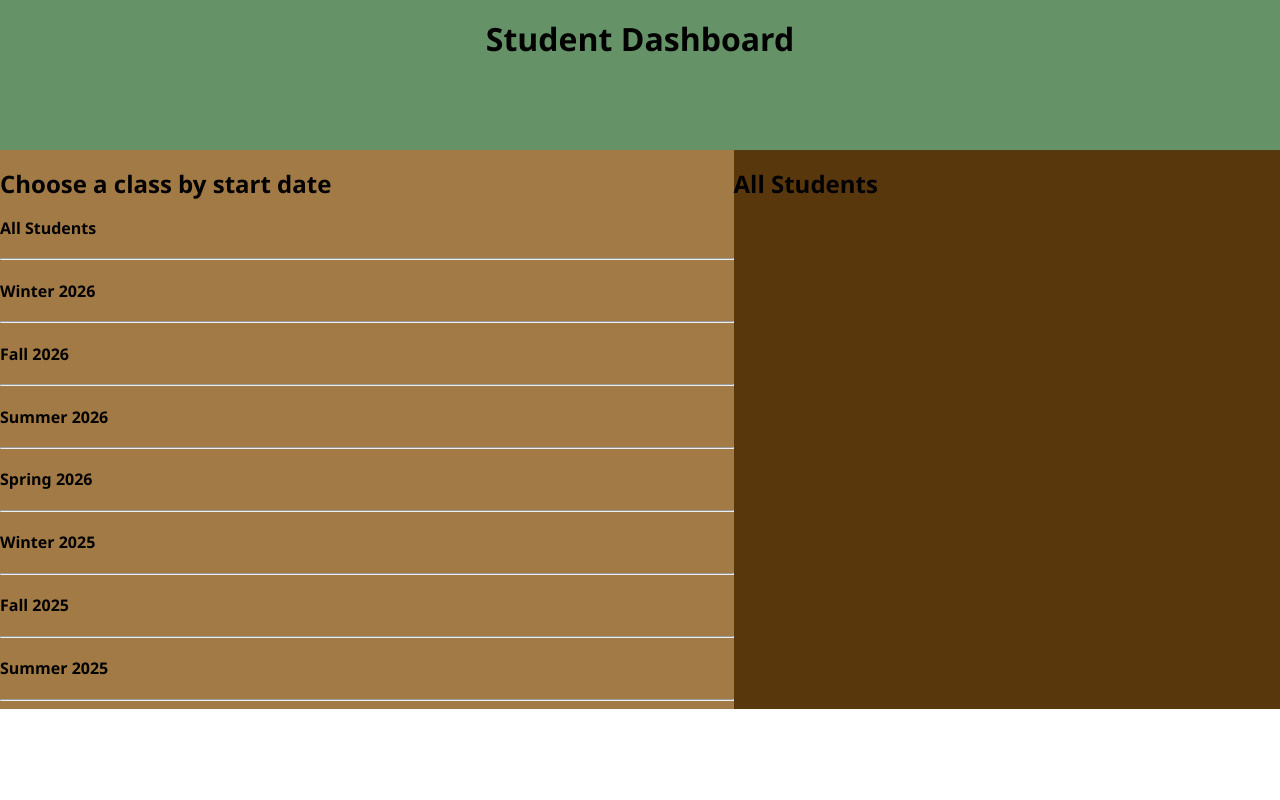
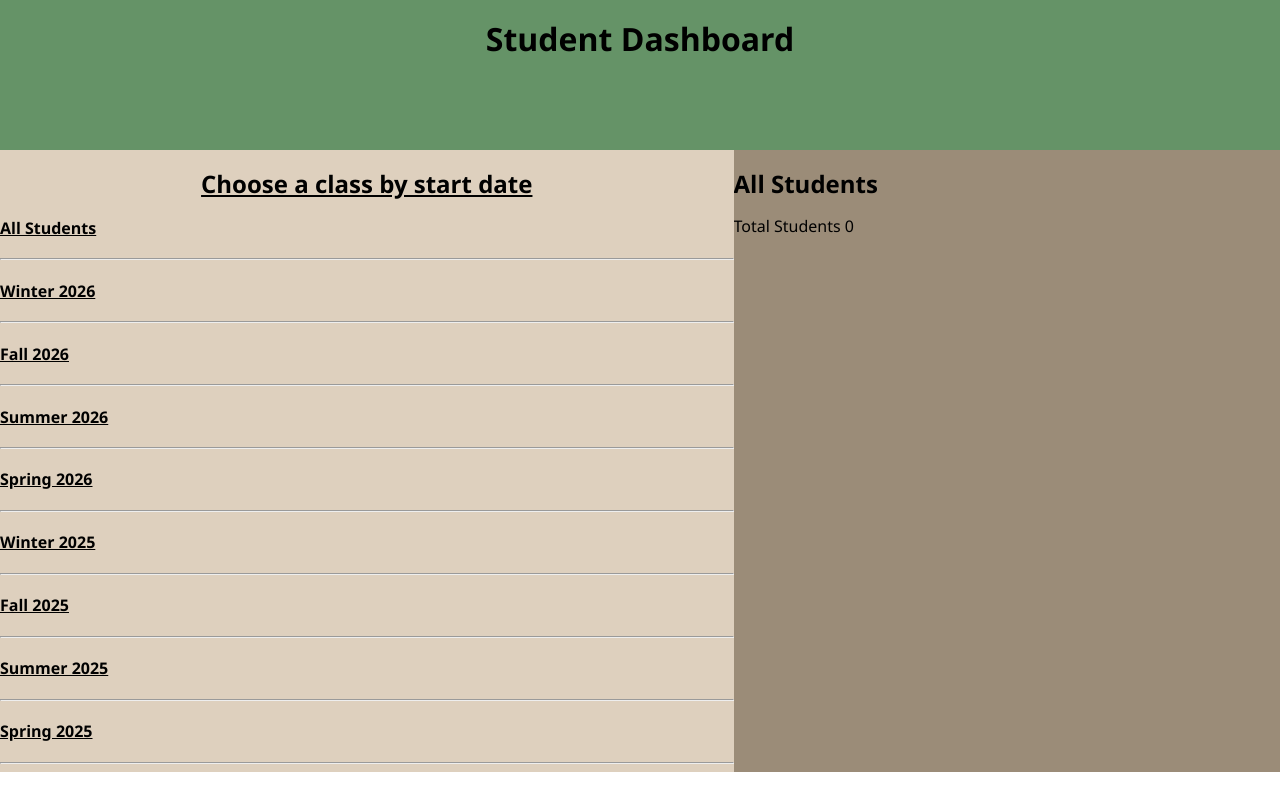
Before and after one commit to theCephusHasLanded/project-student-dashboardv1, a React (Create React App) app: page / in a window 1280 px wide. Built offline with nearby package versions, Linux system fonts and the light colour scheme.

Commit message:
added functionality to the on click for cohorts & show More

```diff
--- a/src/App.js
+++ b/src/App.js
@@ -4,27 +4,25 @@ import StudentList from './Components/StudentList';
 import data from './data/data.json'
 import { useState } from 'react'
 
-//const cohortStudents = []
-  // const [studentCard, setStudentCard] = useState([])
 
 
 function App() {
-  // (console.log("lkhn"))
   const [studentList, setStudentList] = useState([])
 
    function displayAllStudents() {
-   setStudentList(studentList => [...studentList, ...data])
+   setStudentList(studentList => [...data])
+  }
+
+  function sortCohort(cohortCode) {
+    setStudentList(data.filter(student => student.cohort.cohortCode === cohortCode))
   }
 
 
   return (
     <div className='App'>
-      <header>
-      <h1>Student Dashboard</h1>
-      </header>
-       <CohortClassList displayAllStudents={displayAllStudents} />
+      <header><h1>Student Dashboard</h1></header>
+       <CohortClassList displayAllStudents={displayAllStudents} sortCohort={sortCohort}/>
        <StudentList studentList={studentList} />
-
     </div>
   );
 }
--- a/src/Components/CohortClassList.js
+++ b/src/Components/CohortClassList.js
@@ -1,26 +1,32 @@
 import React from 'react'
 
-function CohortClassList({ displayAllStudents }) {
+
+
+function CohortClassList({ displayAllStudents, sortCohort }) {
   return (
+
+
     <div className='cohort-list'>
       <aside>
-        <h2>Choose a class by start date</h2>
+        <h2 className='choose'>Choose a class by start date</h2>
         {/* map through cohort data */}
         <h4 onClick={displayAllStudents}>All Students</h4>
         <hr></hr>
-        <h4>Winter 2026</h4>
+        <h4 onClick={() => sortCohort("Winter2026")}>Winter 2026</h4>
         <hr></hr>
-        <h4>Fall 2026</h4>
+        <h4 onClick={() => sortCohort("Fall2026")}>Fall 2026</h4>
         <hr></hr>
-        <h4>Summer 2026</h4>
+        <h4 onClick={() => sortCohort("Summer2026")}>Summer 2026</h4>
         <hr></hr>
-        <h4>Spring 2026</h4>
+        <h4 onClick={() => sortCohort("Spring2026")}>Spring 2026</h4>
         <hr></hr>
-        <h4>Winter 2025</h4>
+        <h4 onClick={() => sortCohort("Winter2025")}>Winter 2025</h4>
         <hr></hr>
-        <h4>Fall 2025</h4>
+        <h4 onClick={() => sortCohort("Fall2025")}>Fall 2025</h4>
         <hr></hr>
-        <h4>Summer 2025</h4>
+        <h4 onClick={() => sortCohort("Summer2025")}>Summer 2025</h4>
+        <hr></hr>
+        <h4 onClick={() => sortCohort("Spring2025")}>Spring 2025</h4>
         <hr></hr>
       </aside>
     </div>
--- a/src/Components/StudentCard.js
+++ b/src/Components/StudentCard.js
@@ -1,17 +1,62 @@
-import React from 'react'
+import React from "react";
+import { useState } from "react";
+//import ya state cephus
+function StudentCard({ student }) {
+  const [toggleMore, setToggleMore] = useState(false);
+  function showMore() {
+    setToggleMore(!toggleMore);
+  }
 
-function StudentCard({ student }) {
-  console.log(student, "testing!")
+  //change the state for toggleMore and negate it  -- setting changes state
+
   return (
     <div className="student-card">
-      <img src={student.profilePhoto} alt=''/>
-      <h6><strong>{student.names.preferredName}{student.names.middleName[0].toUpperCase()}. {student.names.surname}</strong></h6>
+      <img className="img" src={student.profilePhoto} alt={student.username} />
+      <h6>
+        <strong>
+          {student.names.preferredName}{" "}
+          {student.names.middleName[0].toUpperCase()}. {student.names.surname}
+        </strong>
+      </h6>
       <p>{student.username}</p>
       <p>Birthday: {student.dob}</p>
       <br></br>
-      {/* <p onClick={showMore}>Show More...</p> */}
+      <p onClick={() => showMore()}>{toggleMore ? "Show Less..." : "Show More..."}</p>
+      {toggleMore ? (
+        <div className="info">
+          <div className="codewars">
+            <p>Current Total:{student.codewars.current.total}</p>
+            <p>Last Week:{student.codewars.current.lastWeek}</p>
+            <p>Goal:{student.codewars.goal.total}</p>
+            <p>
+              Percent of Goal Achieved:
+              {Math.round(
+                (student.codewars.current.total / student.codewars.goal.total) *
+                  100
+              )}
+              %
+            </p>
+          </div>
+
+          <div className="scores">
+            <p>Assignments:{student.cohort.scores.assignments * 100} %</p>
+            <p>Projects:{student.cohort.scores.projects * 100} %</p>
+            <p>Assessments:{student.cohort.scores.assessments * 100} %</p>
+          </div>
+
+          <div className="certifications">
+            <p>Resume:{student.certifications.resume.toString()}</p>
+            <p>LinkedIn:{student.certifications.linkedin.toString()}</p>
+            <p>Mock Interview:{student.certifications.mockInterview.toString()}</p>
+            <p>Github:{student.certifications.github.toString()}</p>
+          </div>
+        </div>
+      ) : null }
     </div>
-  )
+  );
 }
 
-export default StudentCard
+//* add infinite scroll ?? PAGINATION
+//* get into habit of defining each level of functionality
+
+export default StudentCard;
--- a/src/Components/StudentList.js
+++ b/src/Components/StudentList.js
@@ -6,13 +6,13 @@ function StudentList({ studentList }) {
     <div className="student-list">
       <main>
         <h2>All Students</h2>
-        {/* <p>Total Students {studentList.length}</p> */}
+        <p>Total Students {studentList.length}</p>
         <ul>
           {
           studentList.map((student, index) => {
             console.log(student)
             return (
-              <li>
+              <li key={student.id}>
                 <StudentCard student={student} key={index} />
               </li>
             );
--- a/src/index.css
+++ b/src/index.css
@@ -1,9 +1,26 @@
-
 .App {
   display: grid;
   background-color: rgb(162, 122, 69);
   grid-template-areas: "header header" "aside main";
-    font-family: 'Segoe UI', Tahoma, Geneva, Verdana, sans-serif;
+  font-family: "Segoe UI", Tahoma, Geneva, Verdana, sans-serif;
+}
+.choose {
+  text-align: center;
+}
+.img {
+  margin-top: 20px;
+  border: 1px solid black;
+  display: grid;
+  float: left;
+  grid-template-areas: "auto";
+  height: 100px;
+  width: 100px;
+}
+
+ul {
+  list-style: none;
+  margin-right: 5px;
+  padding: 10px;
 }
 
 header {
@@ -14,14 +31,28 @@ header {
   grid-area: header;
 }
 
+.student-card {
+  border: 1px solid black;
+  margin-top: 20px;
+
+}
+
 .cohort-list {
   display: grid;
-    background-color: rgb(162, 122, 69);
-    grid-area: aside
+  background-color: rgb(222, 208, 190);
+  grid-area: aside;
+  text-decoration: underline;
 }
 
 .student-list {
   display: grid;
-background-color: rgb(89, 55, 12);
+  background-color: rgb(155, 140, 120);
   grid-area: main;
+  overflow: hidden;
 }
+
+.info {
+  display: grid;
+  grid-template-columns: repeat( 3, 1fr);
+
+}
```
Lines whose indentation alone changed are shown as unchanged.
